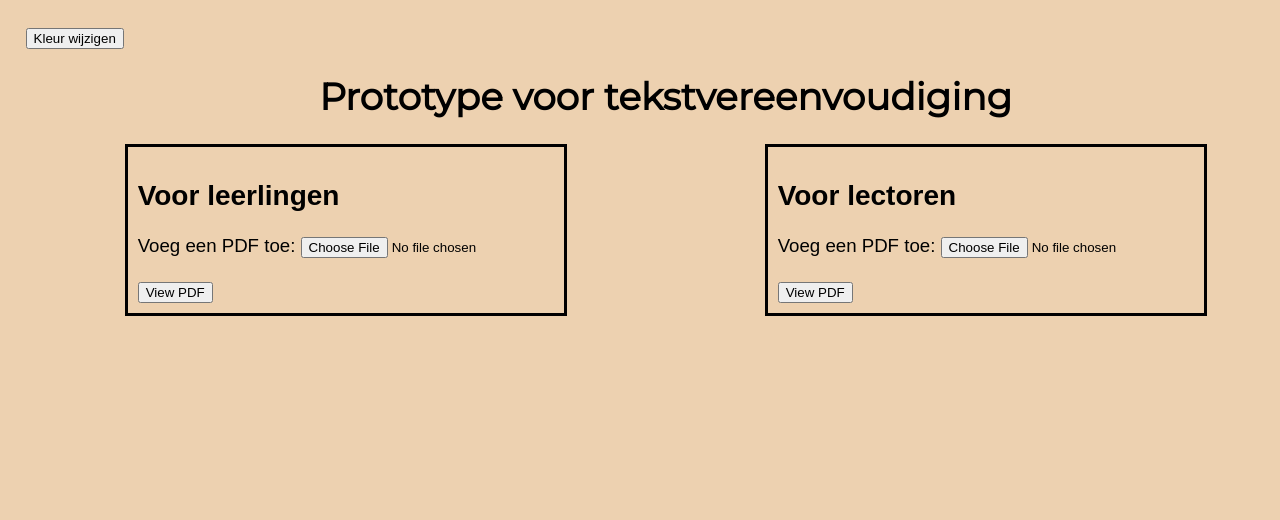
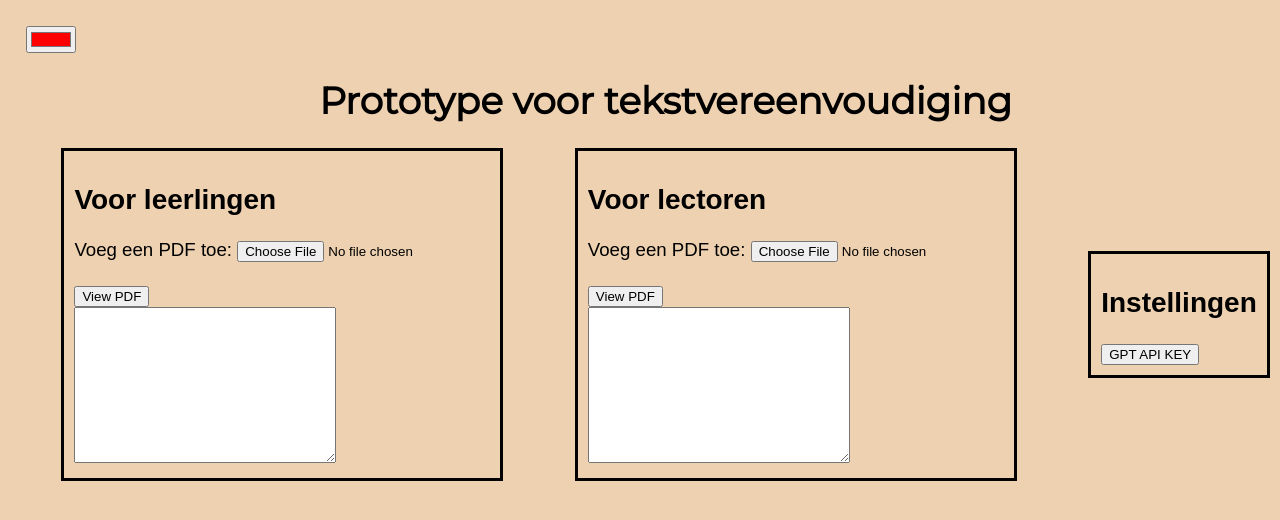
Before and after one commit to Dyashen/text-simplification-tool, a Flask app: template templates/index.html in a window 1280 px wide; the page is wider, and only the part inside the window is pictured. Shown: the top 520 px of that part. Run offline with Flask 2, Linux system fonts and the light colour scheme; the template is opened without the code that fills it, so the values that code supplies are empty.

Commit message:
aanpassing class + api_key set

```diff
--- a/Simplification.py
+++ b/Simplification.py
@@ -3,59 +3,67 @@ import configparser, openai
 COMPLETIONS_MODEL = "text-davinci-003"
 EMBEDDING_MODEL = "text-embedding-ada-002"
 
-""""""
-try:
-    config = configparser.ConfigParser()
-    config.read('config.ini')
-    openai.api_key = config['openai']['api_key']
-except:
-    openai.api_key = 'demo'
+class Simplification:
 
-"""
-@returns prompt, result from gpt
-"""
-def look_up_word(word, context):
-    try:
-        prompt = f"""
-        Provide a 10-word Dutch definition and 3 Dutch synonyms for the Dutch word: {word}
-        context:
-        {context}
-        """
+    """
+    @sets openai.api_key
+    """
+    def __init__(self, key):
+        if key is None:
+            config = configparser.ConfigParser()
+            config.read('config.ini')
+            openai.api_key = config['openai']['api_key']
+        else:
+            openai.api_key = key
 
-        result = openai.Completion.create(
-                prompt=prompt,
-                temperature=0,
-                max_tokens=1000,
-                model=COMPLETIONS_MODEL,
-                top_p=0.9,
-                stream=False
-                )["choices"][0]["text"].strip(" \n")
-        return result, prompt
+        print(openai.api_key)
 
-    except Exception as e:
-        return 'Open AI outage of problemen met API-sleutel', e
+    """
+    @returns prompt, result from gpt
+    """
+    def look_up_word(self, word, context):
+        try:
+            prompt = f"""
+            Provide a 10-word Dutch definition and 3 Dutch synonyms for the Dutch word: {word}
+            context:
+            {context}
+            """
+
+            result = openai.Completion.create(
+                    prompt=prompt,
+                    temperature=0,
+                    max_tokens=1000,
+                    model=COMPLETIONS_MODEL,
+                    top_p=0.9,
+                    stream=False
+                    )["choices"][0]["text"].strip(" \n")
+            return result, prompt
+
+        except Exception as e:
+            return 'Open AI outage of problemen met API-sleutel', e
 
 
-"""
-@returns prompt, result
-"""
-def syntactic_simplify(text):
-    try:
-        max_words = 10
-        prompt = f"""
-        prompt:
-        Simplify this sentence by removing tangential constructions, proverbs, separable words, and pronouns, and ensure that the resulting sentence is under {max_words} words. Afterwards, translate this sentence to Dutch.
-        context:
-        {text}
-        """
-        result = openai.Completion.create(
-                prompt=prompt,
-                temperature=0,
-                max_tokens=500,
-                model=COMPLETIONS_MODEL,
-                top_p=0.9,
-                stream=False
-        )["choices"][0]["text"].strip(" \n")
-        return result
-    except Exception as e:
-        return f'Open AI outage of problemen met API-sleutel {e}'
+    """
+    @returns prompt, result
+    """
+    def syntactic_simplify(self, text):
+        try:
+            print(text)
+            max_words = 10
+            prompt = f"""
+            prompt:
+            Simplify this sentence by removing tangential constructions, proverbs, separable words, and pronouns, and ensure that the resulting sentence is under {max_words} words. Afterwards, translate this sentence to Dutch.
+            context:
+            {text}
+            """
+            result = openai.Completion.create(
+                    prompt=prompt,
+                    temperature=0,
+                    max_tokens=500,
+                    model=COMPLETIONS_MODEL,
+                    top_p=0.9,
+                    stream=False
+            )["choices"][0]["text"].strip(" \n")
+            return result
+        except Exception as e:
+            return f'Open AI outage of problemen met API-sleutel {e}'
--- a/app.py
+++ b/app.py
@@ -16,10 +16,15 @@ from spacy.matcher import PhraseMatcher
 #
 import Reader as read
 import Summarization as sum
-import Simplification as lu
+from Simplification import Simplification
 import TextAnalysis as ta
 
+MODEL_PATH = "pytorch_model.bin"
+API_KEY_SESSION_NAME = 'api_key'
+COLOR_SESSION_NAME = 'color'
+
 app = Flask(__name__)
+app.secret_key = "super secret key"
 
 """
 returns homepage
@@ -32,20 +37,33 @@ def home():
 @app.route('/change-color', methods=['GET'])
 def change_color():
     try:
-        if 'color' in session:
-            session['color'] = 'red'
-            print(session['color'])
-        return jsonify(color=session['color'])
-    except:
+        color = request.args.get(COLOR_SESSION_NAME)
+        session['color'] = color
+        return jsonify(color=session[COLOR_SESSION_NAME])
+    except Exception as e:
         return jsonify(color='white')
 
+"""
+"""
+@app.route('/set-gpt-api-key', methods=['GET'])
+def change_api_key():
+    try:
+        api_key = request.args.get('key')
+        session[API_KEY_SESSION_NAME] = api_key
+        return jsonify(api_key=session[API_KEY_SESSION_NAME])
+    except Exception as e:
+        return jsonify(error=e)
 
-""""""
+
+"""
+"""
 @app.before_first_request
 def load_model():
     print('--- first load ---')
     global summarizer
-    summarizer = Summarizer()
+    summarizer = Summarizer(
+        #MODEL_PATH
+    )
 
 """
 returns webpage
@@ -119,13 +137,19 @@ def teaching_tool():
 @app.route('/look-up-word',methods=['GET'])
 def look_up_word():
     try:
+        api_key = session.get(API_KEY_SESSION_NAME, None)
+
         word = request.args.get('word')
         context = request.args.get('context')
-        result, prompt = lu.look_up_word(word, context)
+        result, prompt = lu.look_up_word(
+            word=word,
+            context=context,
+            api_key=api_key
+        )
         return jsonify(result=result, prompt=prompt)
     except Exception as e:
         return jsonify(
-            result='Je aanvraag kon niet verwerkt worden. :(',
+            result=f'Error {e}.',
             prompt=e
         )
 
@@ -135,14 +159,17 @@ def look_up_word():
 @app.route('/syntactic-simplify', methods=['GET'])
 def syntactic_simplify():
     try:
+        api_key = session.get(API_KEY_SESSION_NAME, None)
         text = request.args.get('text')
-        result = lu.syntactic_simplify(text=text)
+
+        sim = Simplification(api_key)
+        result = sim.syntactic_simplify(text)
         return jsonify(
             result=result
         )
     except Exception as e:
         return jsonify(
-            result=f'Je aanvraag kon niet verwerkt worden :( {e}'
+            result=f'Error: {e}'
         )
 
 """
--- a/templates/index.html
+++ b/templates/index.html
@@ -13,8 +13,11 @@
 <body>
 
   <div class="buttons">
-    <input type="button" value="Kleur wijzigen" onmousedown="changeBackgroundColor('red')">
+    <!--<input type="button" value="Kleur wijzigen" onmousedown="changeBackgroundColor('red')">-->
+    <input type="color" id="favcolor" name="favcolor" value="#ff0000" onmousedown="changeBackgroundColor(this.value)">
   </div>
+
+
 
   <h1>Prototype voor tekstvereenvoudiging</h1>
 
@@ -26,6 +29,10 @@
         <input type="file" id="pdf" name="pdf"><br><br>
         <input type="submit" value="View PDF">
       </form>
+
+      <form action="/for-teachers" method="post">
+        <textarea name="" id="" cols="30" rows="10"></textarea>
+      </form>
     </div>
 
     <div class="container-index">
@@ -35,10 +42,20 @@
         <input type="file" id="pdf" name="pdf"><br><br>
         <input type="submit" value="View PDF">
       </form>
+
+      <form action="/for-teachers" method="post">
+        <textarea name="" id="" cols="30" rows="10"></textarea>
+      </form>
+
     </div>
+
+    <div class="container-index">
+      <h2>Instellingen</h2>
+      <button onclick="setGPTAPIKey()">GPT API KEY</button>
+    </div>
+
   </div>
 </body>
-
 <script>
 
 //
@@ -61,6 +78,28 @@ async function changeBackgroundColor(color) {
   document.body.style.backgroundColor = response.color;
 }
 
+//
+const callPythonFunctionChangeKey = async (key) => {
+  try{
+    const response = await fetch(
+      `http://localhost:5000/set-gpt-api-key?key=${key}`
+    );
+    console.log('change-', response);
+    return (result = await response.json());
+  } catch (error) {
+    console.error(error);
+  }
+};
+
+
+async function setGPTAPIKey(){
+  var key = prompt('geef sleutel in');
+  if(key != null){
+    const response = await callPythonFunctionChangeKey(key);
+    console.log('gekregen antwoord'+response.api_key)
+  }
+}
+
 </script>
 
 </html>
```
